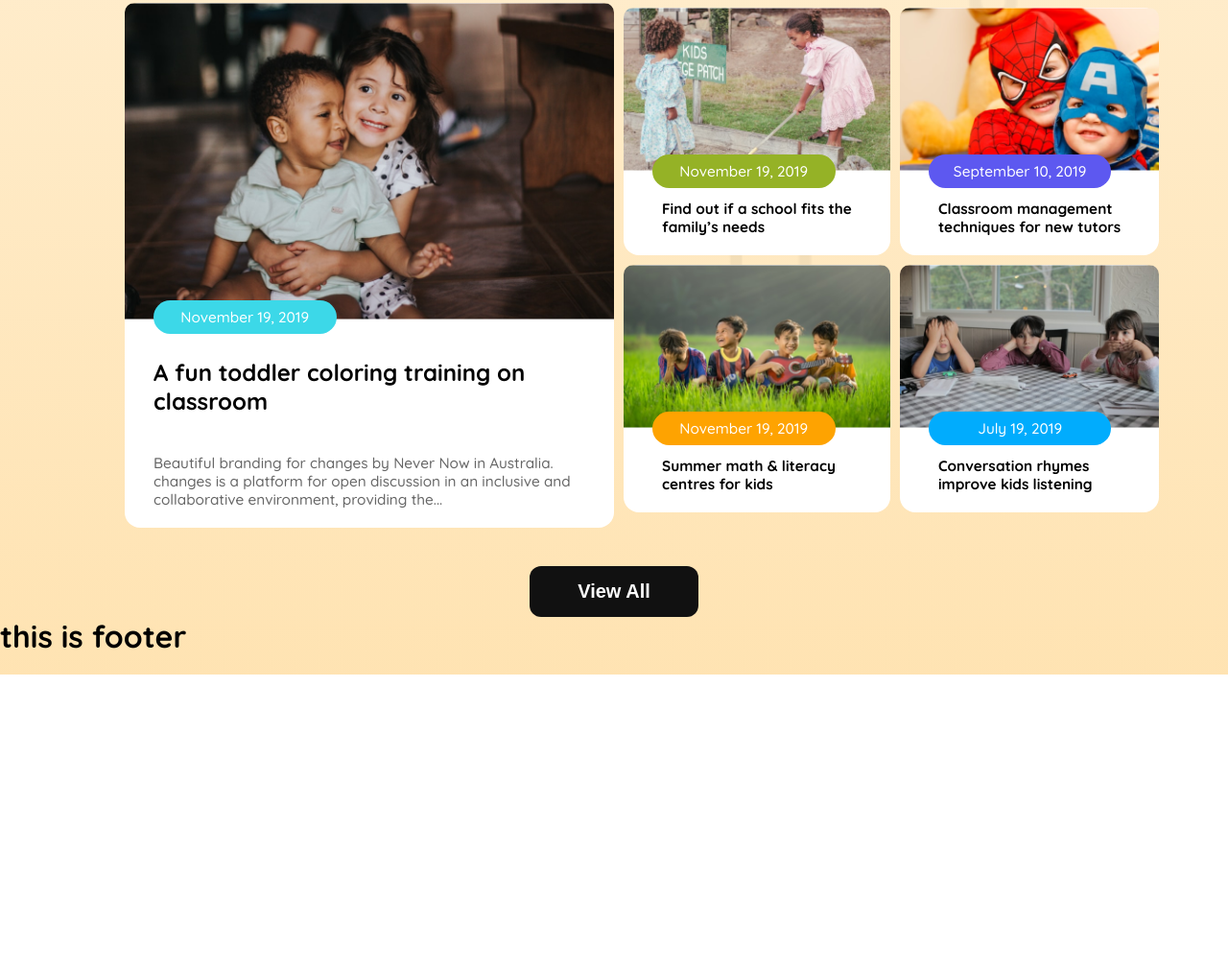
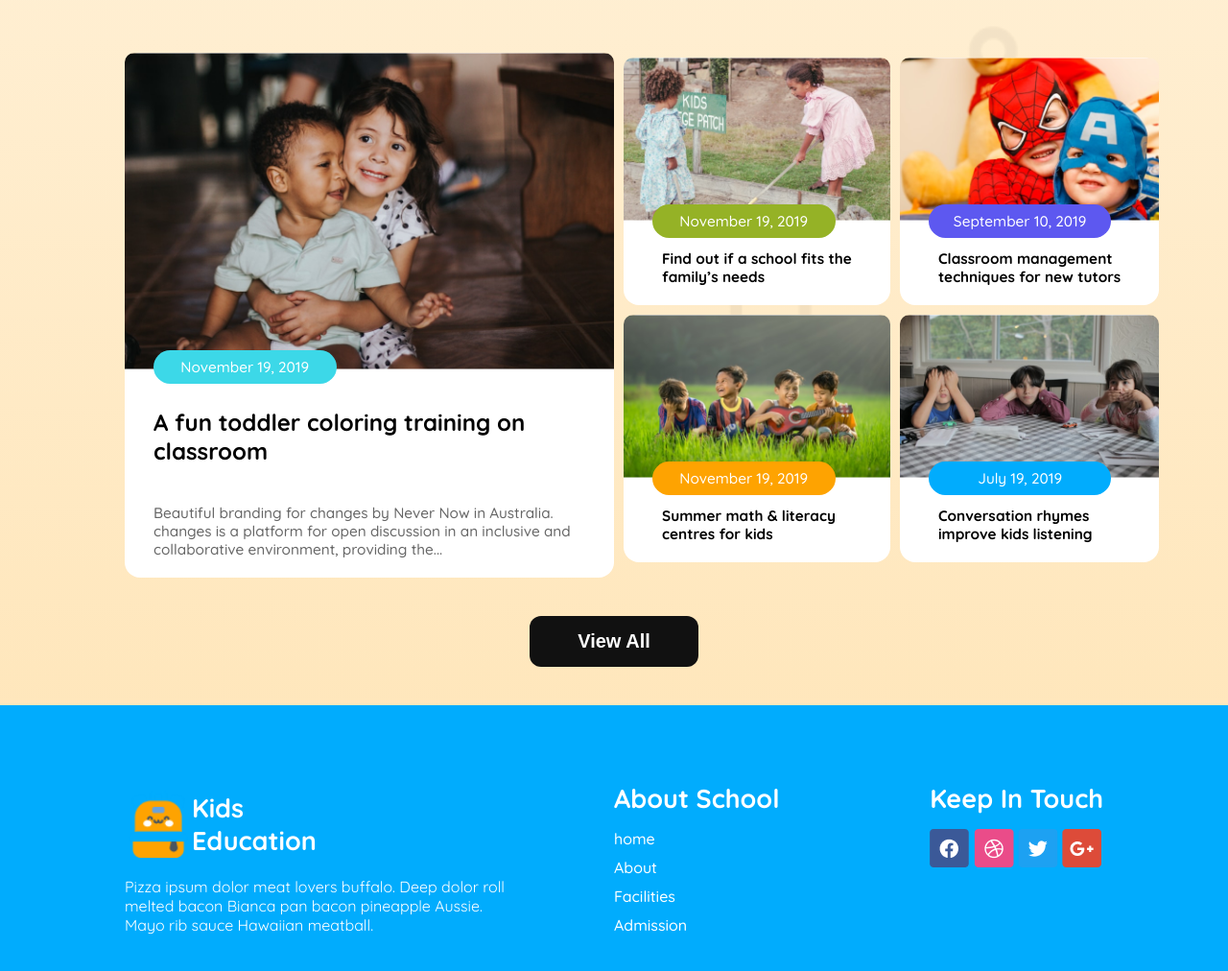
Before and after one commit to Pullock4981/Kids-school, a plain HTML site: page index.html in a window 1280 px wide. Shown: the part 1578-2590 px from the top of the page at 96% size. Before the commit the page ends 2281 px from the top, so only its background shows below. Drawn offline with Linux system fonts and the light colour scheme.

Commit message:
add footerr

```diff
--- a/index.html
+++ b/index.html
@@ -57,8 +57,14 @@
 
         <!-- hero section -->
 
+        <marquee behavior="banner-title" class="marquee-here">
+            Welcome to our school. You will find the best education system here for your child. Thank you.
+        </marquee>
+
             <div class="hero-container">
+
                 <div class="hero-text-container">
+
                     <h1 class="hero-heading"><span class="orangr-text">Empowering</span>
                         students from small age <span class="blue-text">towards vision</span></h1>
                     <p class="hero-para">With the courage, Confidence, Creativity and Compassion to
@@ -241,9 +247,39 @@
 
     <!-- footer section -->
 
-     <footer>
-        <h1>this is footer</h1>
-     </footer>
+    <footer class="footer">
+        <div class="footer-section section-margin">
+            <div class="section-1">
+                <div class="footer-title-head">
+                    <img src="assets/logo.png" alt="">
+                    <h1>
+                        Kids <br> Education
+                    </h1>
+                </div>
+                <p>Pizza ipsum dolor meat lovers buffalo. Deep dolor roll melted bacon Bianca pan bacon pineapple Aussie. Mayo rib sauce Hawaiian meatball.</p>
+            </div>
+            <div class="icons-and-nav">
+                <div class="section-2">
+                    <h1>About School</h1>
+                    <ul class="footer-list">
+                        <li><a href="">home</a></li>
+                        <li><a href="">About</a></li>
+                        <li><a href="">Facilities</a></li>
+                        <li><a href="">Admission</a></li>
+                    </ul>
+                </div>
+                <div class="section-3">
+                    <h1>Keep In Touch</h1>
+                    <div class="footer-logo-container">
+                        <img src="assets/fb.png" alt="">
+                        <img src="assets/dribble.png" alt="">
+                        <img src="assets/twitter.png" alt="">
+                        <img src="assets/google+.png" alt="">
+                    </div>
+                </div>
+            </div>
+        </div>
+    </footer>
 
 
 
--- a/style.css
+++ b/style.css
@@ -7,9 +7,15 @@
     font-family: "Quicksand", serif;
 }
 
+.marquee-here{
+    margin-top: 10px;
+    font-size: 30px;
+    font-weight: 700;
+    color: rgb(254, 163, 1);
+}
+
 .body{
     padding-top: 12px;
-    padding-bottom: 20px;
     background: linear-gradient(0.00deg, rgba(254, 163, 1, 0.3),rgba(255, 255, 255, 0.3) 100%);
 }
 
@@ -164,7 +170,7 @@
 
 .main-container{
     background-image: url(assets/bg.png);
-    background-repeat: no-repeat;
+    /* background-repeat: no-repeat; */
     background-size: cover;
     margin-top: 50px;
 }
@@ -434,7 +440,83 @@
     margin-top: 40px;
 }
 
+/* footer style */
 
+.footer{
+    background: rgb(1, 172, 253);
+    margin-top: 40px;
+    padding: 80px 0px;
+}
+
+.footer-section{
+    display: flex;
+    justify-content: space-between;
+    align-items: center;
+}
+
+.section-1{
+    width: 50%;
+}
+.section-1 p{
+    color: rgb(255, 255, 255);
+    font-size: 16px;
+    font-weight: 400;
+    text-align: left;
+    margin-top: 20px;
+    padding-right: 100px;
+}
+
+.footer-title-head img{
+    width: 70px;
+}
+
+.footer-title-head h1{
+    color: rgb(255, 255, 255);
+    font-size: 27px;
+    font-weight: 700;
+    text-align: left;
+}
+
+.icons-and-nav{
+    width: 50%;
+    display: flex;
+    justify-content: space-between;
+}
+
+.footer-title-head{
+    display: flex;
+    justify-content: start;
+    align-items: center;
+}
+
+.section-2 h1{
+    color: rgb(255, 255, 255);
+    font-size: 27px;
+    font-weight: 700;
+    text-align: left;
+    margin-bottom: 15px;
+}
+
+.footer-list li{
+    list-style: none;
+    margin-bottom: 10px;
+}
+
+.footer-list a{
+    text-decoration: none;
+    color: rgb(255, 255, 255);
+    font-size: 16px;
+    font-weight: 500;
+    text-align: left;
+}
+
+.section-3 h1{
+    color: rgb(255, 255, 255);
+    font-size: 27px;
+    font-weight: 700;
+    text-align: left;
+    margin-bottom: 15px;
+}
 
 
 
@@ -534,6 +616,10 @@
         margin-right: 0px;
     }
     /* navbar */
+
+    .marquee-here{
+        font-size: 18px;
+    }
 
     .nav-img-text img{
         width: 40px;
@@ -701,6 +787,51 @@
         font-size: 9px;
     }
 
+    /* footer style */
+
+.footer{
+    background: rgb(1, 172, 253);
+    margin-top: 40px;
+    padding: 80px 10px;
+}
+
+.footer-section{
+    display: flex;
+    flex-direction: column;
+}
+
+.section-1{
+    width: 100%;
+}
+
+.section-1 p{
+    font-size: 14px;
+}
 
 
+.footer-title-head img{
+    width: 50px;
 }
+
+.footer-title-head h1{
+    font-size: 20px;
+}
+
+.icons-and-nav{
+    width: 100%;
+    flex-direction: column;
+}
+
+
+.section-2 h1{
+    font-size: 20px;
+    margin-top: 30px;
+}
+
+
+.section-3 h1{
+    font-size: 20px;
+    margin-top: 20px;
+}
+
+}
```
